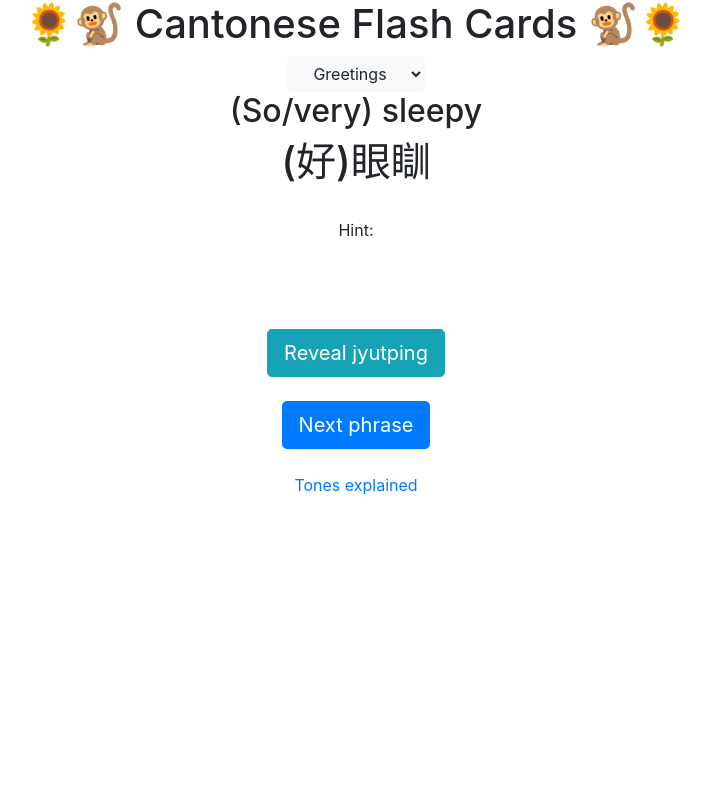
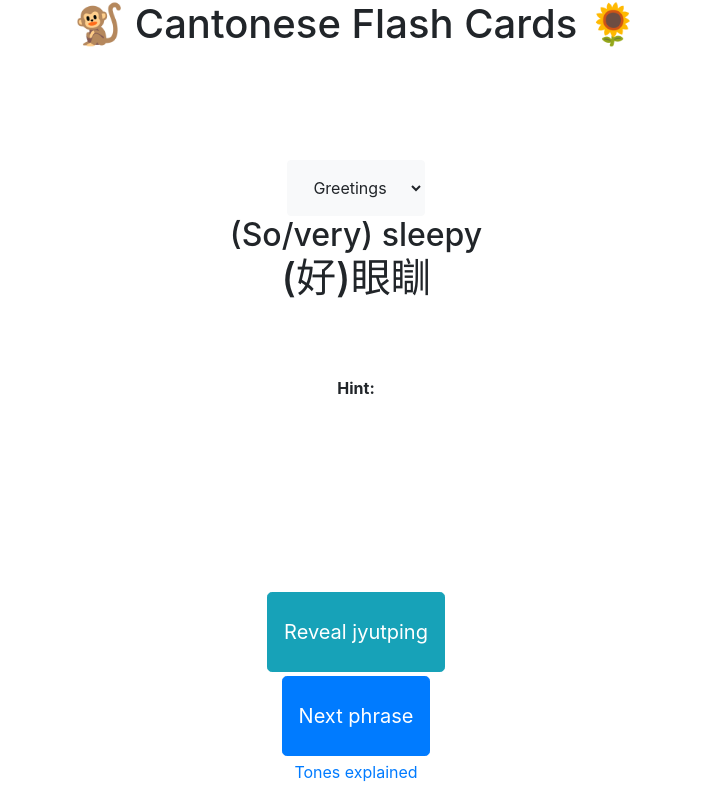
Before and after one commit to codingkudu/cantonese-on-the-go, an Angular app: page / in a window 1280 px wide. Shown: the whole page, without its empty margins (284-995 px from the left). Built offline with nearby package versions, Linux system fonts and the light colour scheme.

Commit message:
fix up styling

```diff
--- a/src/app/app.component.css
+++ b/src/app/app.component.css
@@ -2,3 +2,32 @@
   height: 100vh;
   text-align: center;
 }
+
+h2 {
+  margin-bottom: 0rem;
+}
+
+.header {
+  height: 20vh;
+}
+
+select {
+  height: 7vh;
+}
+
+.phrase {
+  height: 20vh;
+}
+
+.hint {
+  height: 7vh;
+}
+
+button {
+  height: 10vh;
+  margin-bottom: 0.5vh;
+}
+
+.footer {
+  height: 5vh;
+}
--- a/src/app/app.component.html
+++ b/src/app/app.component.html
@@ -1,25 +1,36 @@
 <div class="flashcard">
+  <div class="header">
     <h1>
       {{ title }}
     </h1>
+  </div>
 
+  <div>
     <select class="btn btn-light dropdown-toggle" (change)="onChange($event.target.value)">
       <option *ngFor="let it of themes" [value]="it.value">{{it.name}}</option>
     </select>
+  </div>
 
-
-  <br>
+  <div class="phrase">
     <h2>{{en}}</h2>
     <h1>{{zhHK}}</h1>
-  <br>
-  <p>Hint: {{hint}}</p>
-  <h2>{{jyutping}} <br></h2>
-  <br>
+  </div>
+
+  <div class="hint">
+    <p><b>Hint: </b>{{hint}}</p>
+  </div>
+
+  <div class="phrase">
+    <h2>{{jyutping}} </h2>
+  </div>
+
+  <div>
     <button type="button" class="btn btn-info btn-lg" (click)="revealPronunciation()">Reveal jyutping </button>
-  <br>
-  <br>
+  </div>
+
+  <div>
     <button type="button" class="btn btn-primary btn-lg" (click)="nextPhrase()">Next phrase</button>
-  <br>
-  <br>
-  <a target="_blank" href="https://en.wikipedia.org/wiki/Jyutping#Tones">Tones explained</a>
   </div>
+
+  <a class="footer" target="_blank" href="https://en.wikipedia.org/wiki/Jyutping#Tones">Tones explained</a>
+</div>
--- a/src/app/app.component.ts
+++ b/src/app/app.component.ts
@@ -21,7 +21,7 @@ import { CNY_TRANSLATIONS } from './content/translations.cny';
 
 export class AppComponent implements OnInit {
 
-  title = '🌻🐒 Cantonese Flash Cards 🐒🌻';
+  title = '🐒 Cantonese Flash Cards 🌻';
   en = '';
   zhHK = '';
   hint = '';
```
Also changed, not shown: 3 other files (tests, documents, lock files or other folders). Lines whose indentation alone changed are shown as unchanged.
